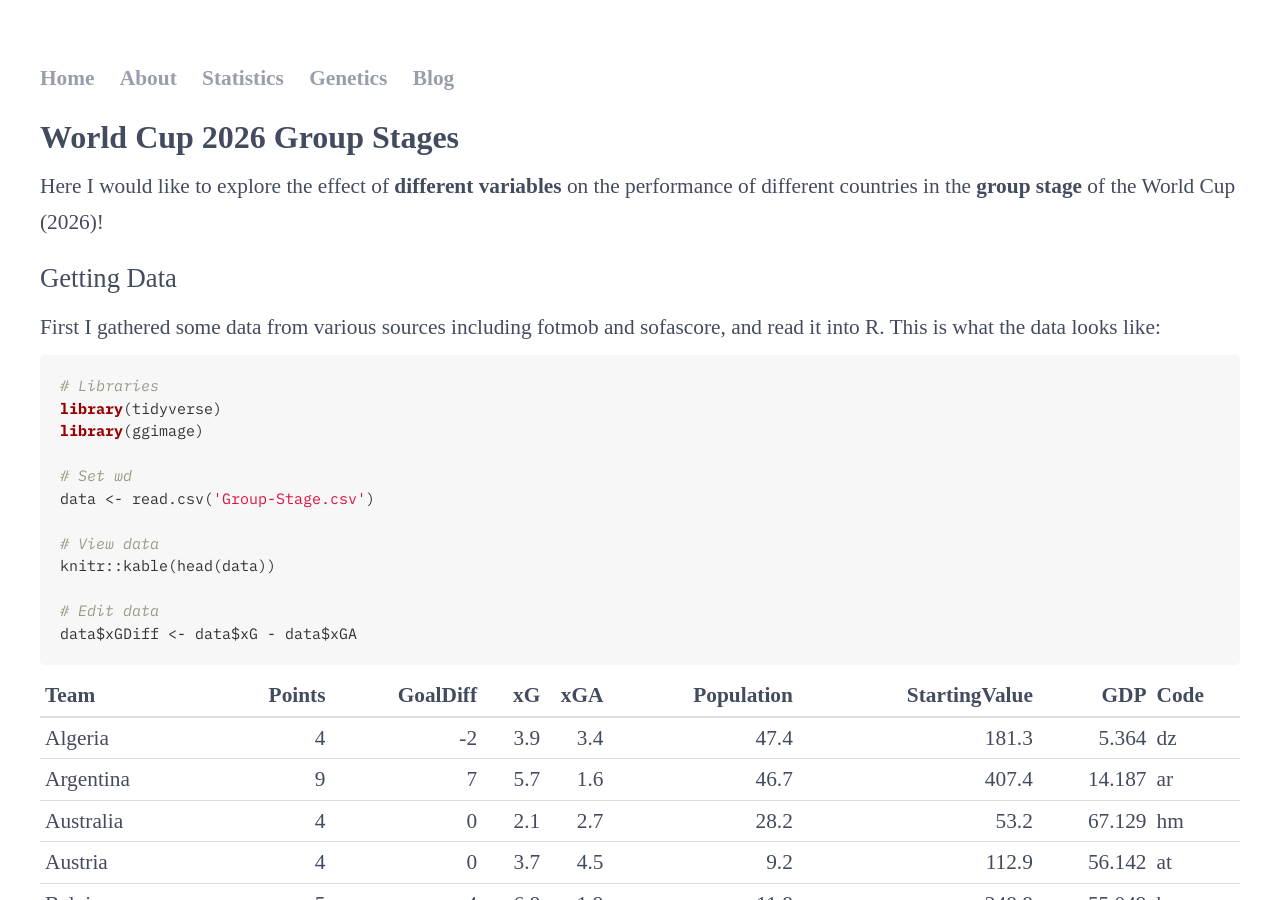
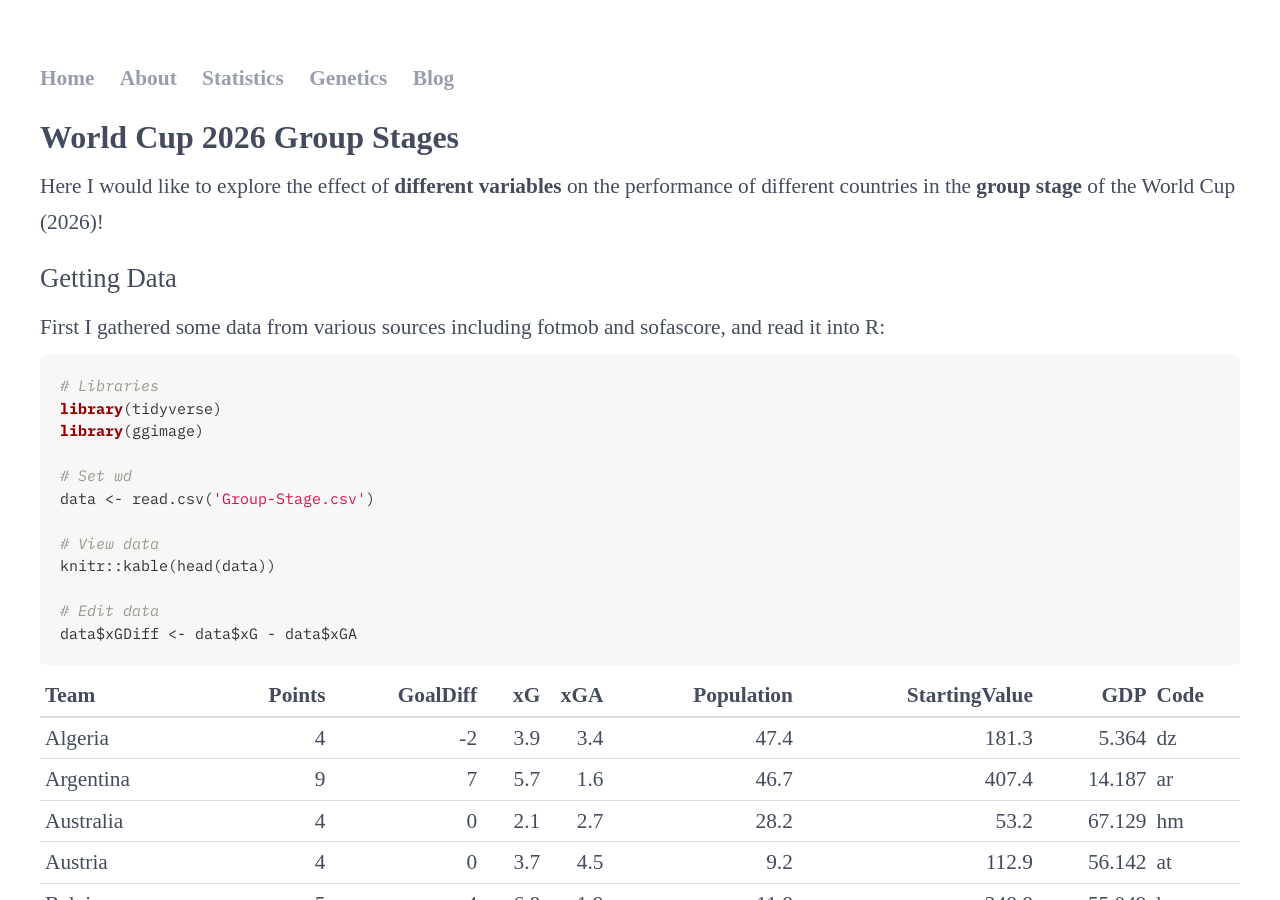
Before and after one commit to alicesmail12/alicesmail12.github.io, a Jekyll site: the page Blog/World-Cup-Group-Stage.html, which Jekyll copies as it is, in a window 1280 px wide and 900 px high. Built offline with Jekyll 4.4.1, drawn with Linux system fonts in a browser that asks for light colours; some web fonts are replaced.

Commit message:
Update World-Cup-Group-Stage.html

```diff
--- a/Blog/World-Cup-Group-Stage.html
+++ b/Blog/World-Cup-Group-Stage.html
@@ -455,7 +455,7 @@ Cup (2026)!</p>
 Getting Data
 </h2>
 <p>First I gathered some data from various sources including fotmob and
-sofascore, and read it into R. This is what the data looks like:</p>
+sofascore, and read it into R:</p>
 <pre class="r"><code># Libraries
 library(tidyverse)
 library(ggimage)
```
